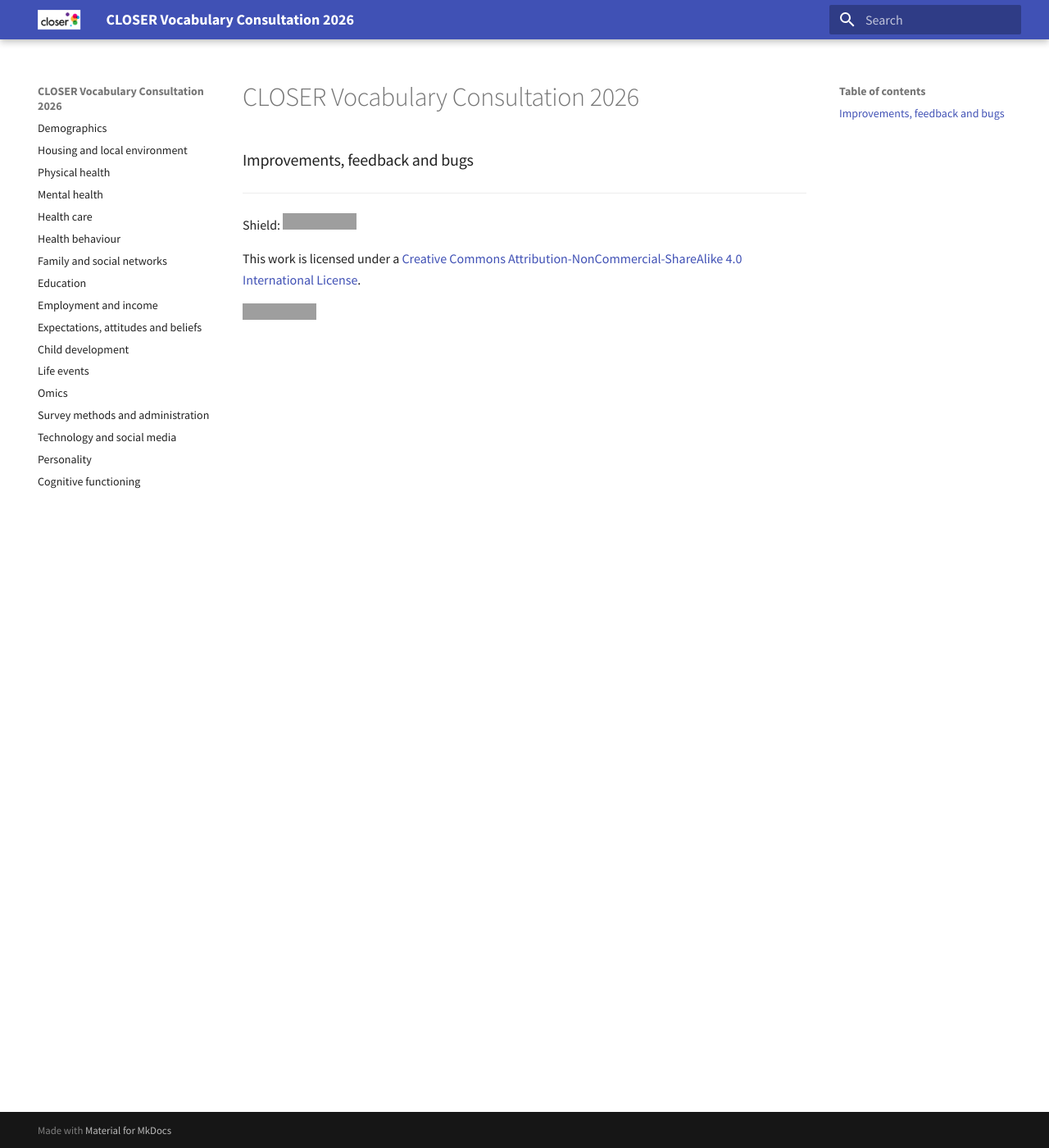
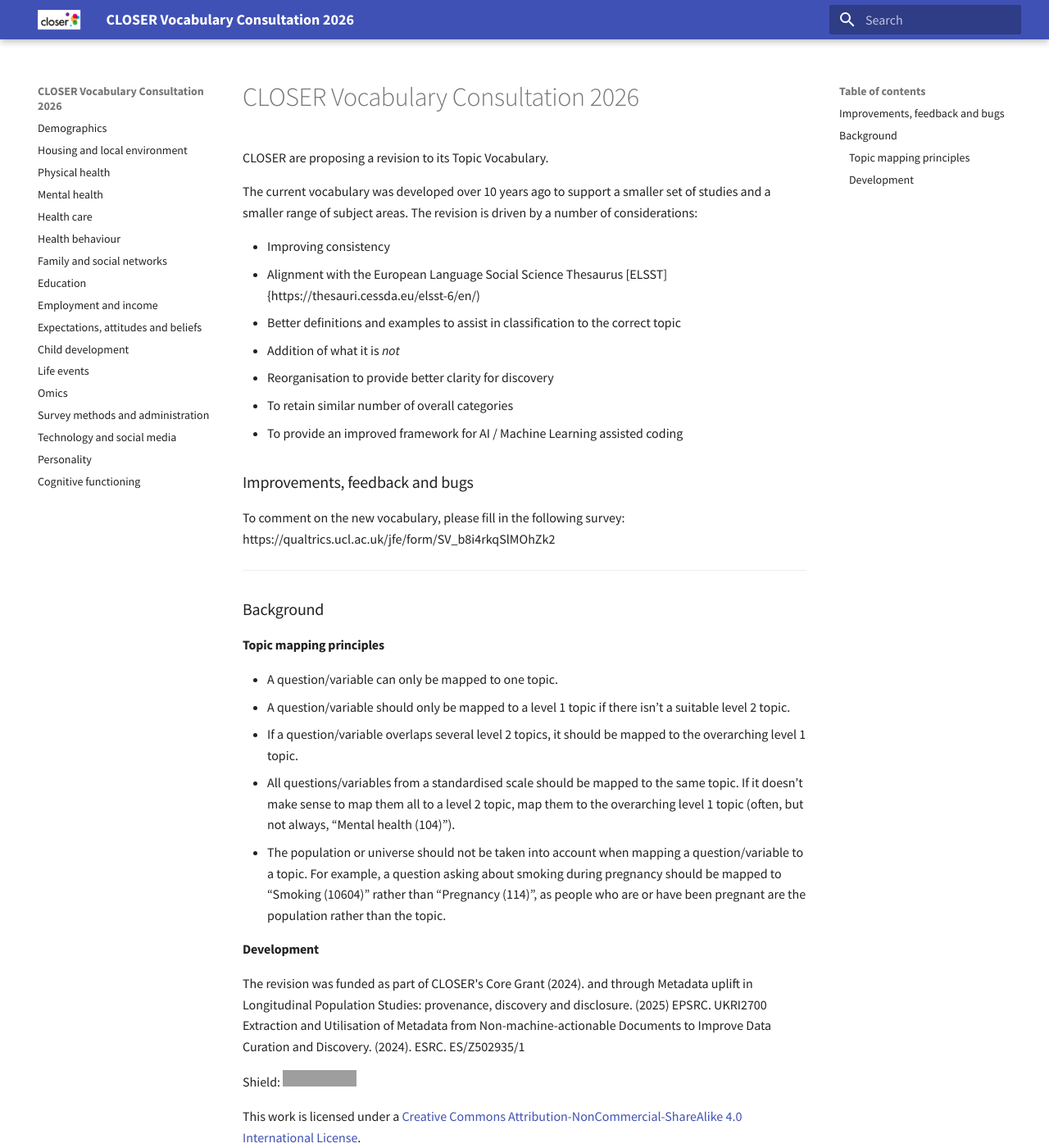
Before and after one commit to CLOSER-Cohorts/closer-vocabulary-2026, an MkDocs documentation site: the page built from docs/index.md, in a window 1280 px wide and 1400 px high. Shown: the whole window at 82% size. Built offline with MkDocs 1.6.1 and Material for MkDocs 9.7.7, drawn with Linux system fonts in a browser that asks for light colours; grey boxes are pictures that could not be loaded.

Commit message:
Update index.md

```diff
--- a/docs/index.md
+++ b/docs/index.md
@@ -1,10 +1,38 @@
 # CLOSER Vocabulary Consultation 2026
 
+CLOSER are proposing a revision to its Topic Vocabulary.
+
+The current vocabulary was developed over 10 years ago to support a smaller set of studies and a smaller range of subject areas.
+The revision is driven by a number of considerations:
+
+- Improving consistency
+- Alignment with the European Language Social Science Thesaurus [ELSST]{https://thesauri.cessda.eu/elsst-6/en/)
+- Better definitions and examples to assist in classification to the correct topic
+- Addition of what it is *not*
+- Reorganisation to provide better clarity for discovery
+- To retain similar number of overall categories
+- To provide an improved framework for AI / Machine Learning assisted coding
 
 ### Improvements, feedback and bugs
 
+To comment on the new vocabulary, please fill in the following survey: https://qualtrics.ucl.ac.uk/jfe/form/SV_b8i4rkqSlMOhZk2
 
 <hr>
+
+### Background
+
+#### Topic mapping principles
+
+- A question/variable can only be mapped to one topic.
+- A question/variable should only be mapped to a level 1 topic if there isn’t a suitable level 2 topic.
+- If a question/variable overlaps several level 2 topics, it should be mapped to the overarching level 1 topic.
+- All questions/variables from a standardised scale should be mapped to the same topic. If it doesn’t make sense to map them all to a level 2 topic, map them to the overarching level 1 topic (often, but not always, “Mental health (104)”).
+- The population or universe should not be taken into account when mapping a question/variable to a topic. For example, a question asking about smoking during pregnancy should be mapped to “Smoking (10604)” rather than “Pregnancy (114)”, as people who are or have been pregnant are the population rather than the topic.
+
+#### Development
+
+The revision was funded as part of CLOSER's Core Grant (2024).  and through Metadata uplift in Longitudinal Population Studies: provenance, discovery and disclosure. (2025) EPSRC. UKRI2700
+Extraction and Utilisation of Metadata from Non-machine-actionable Documents to Improve Data Curation and Discovery. (2024). ESRC. ES/Z502935/1
 
 Shield: [![CC BY-NC-SA 4.0][cc-by-nc-sa-shield]][cc-by-nc-sa]
 
```
